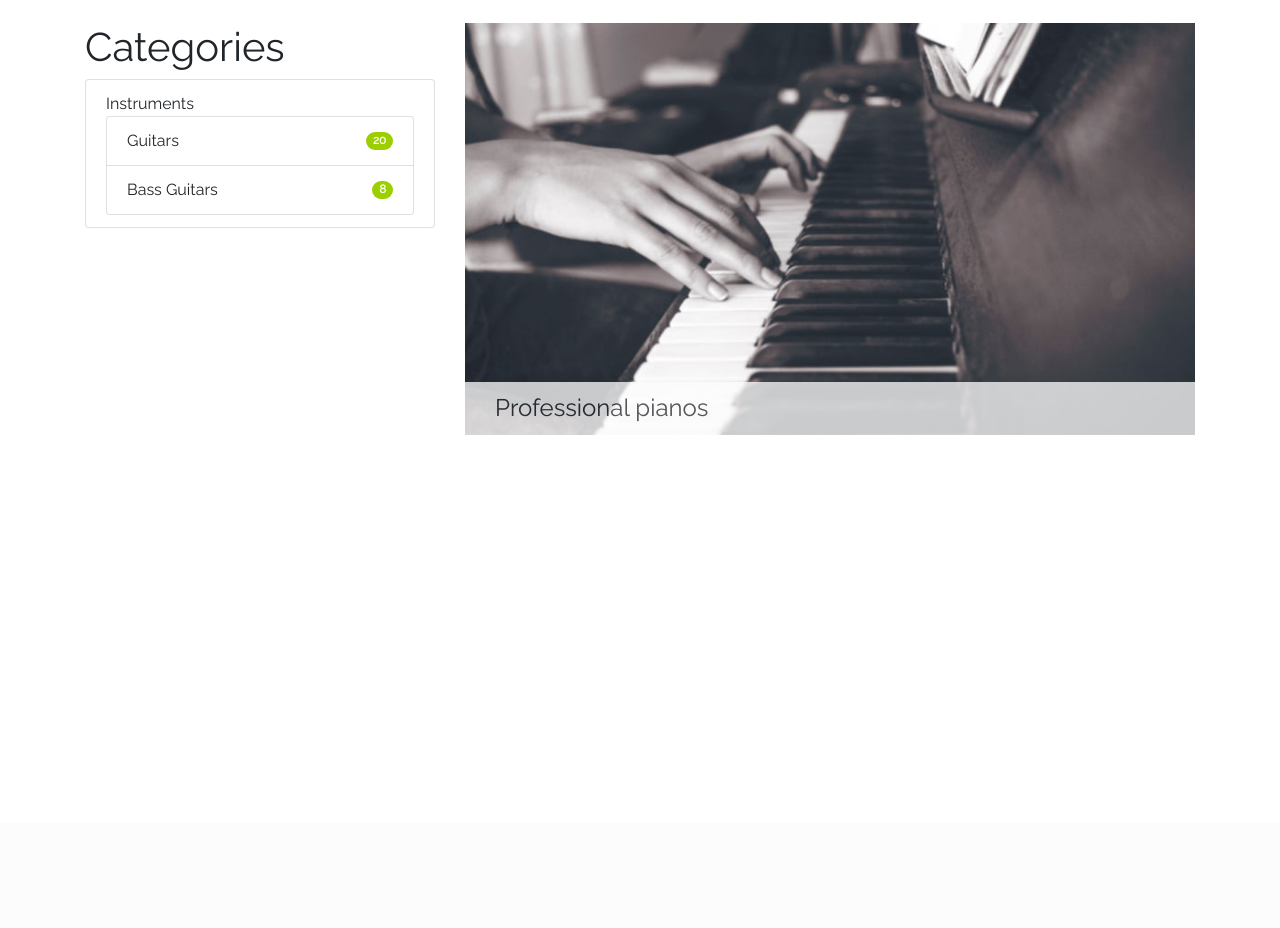
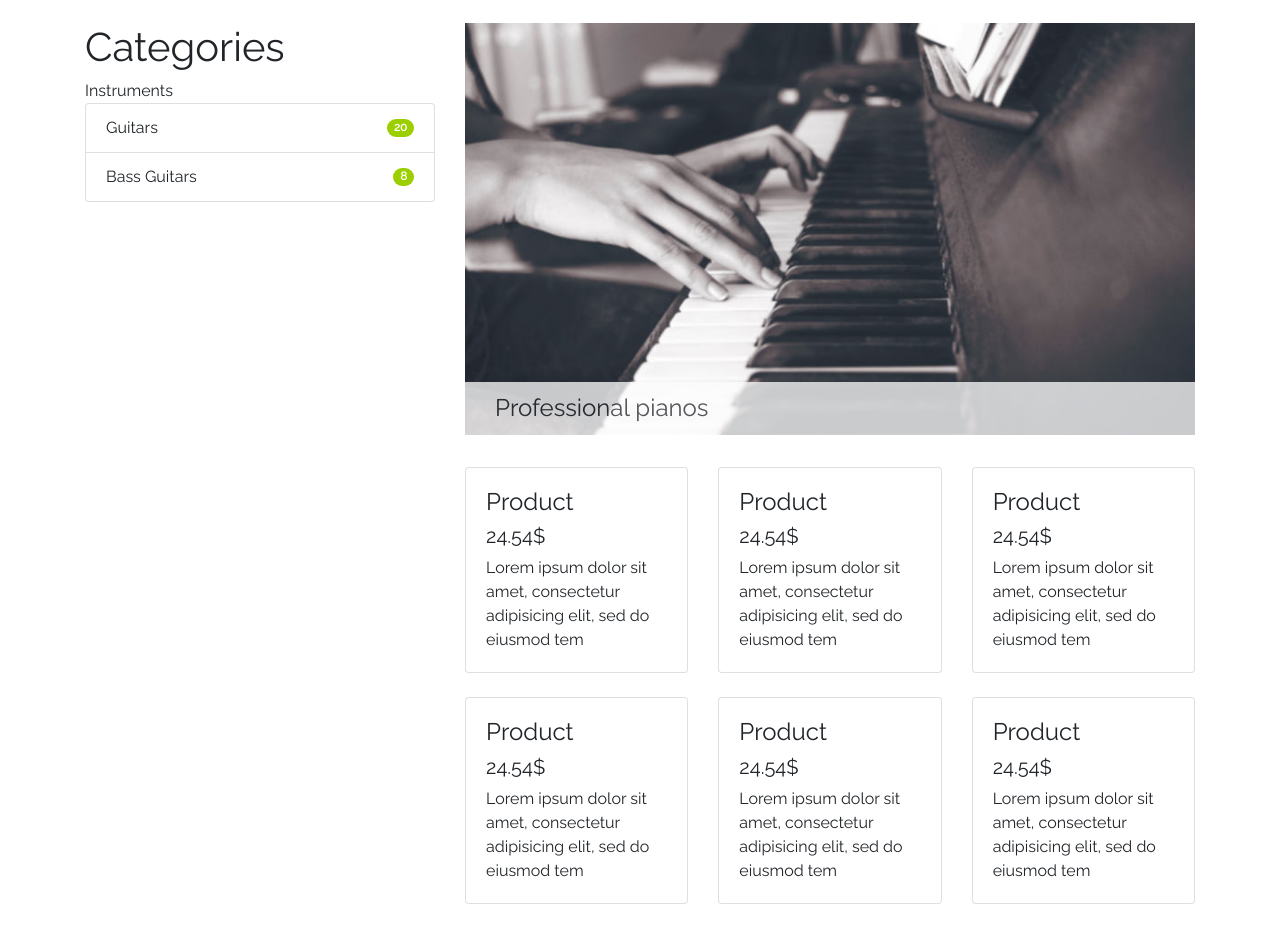
Before and after one commit to dev-cyprium/web-programming-ict, a PHP site: page /store.php in a window 1280 px wide. Shown: the part 57-985 px from the top of the page. Before the commit the page ends 492 px from the top, so only its background shows below. Run offline with PHP 8.4, Linux system fonts and the light colour scheme; grey boxes are pictures that could not be loaded.

Commit message:
add some site content

```diff
--- a/store.php
+++ b/store.php
@@ -14,8 +14,6 @@
         <div class='col-lg-4'>
           <h1>Categories</h1>
             <ul class='list-group'>
-            <li class="list-group-item">
-              <ul class='list-group'>
               Instruments
               <li class='list-group-item d-flex justify-content-between align-items-center'>
                 Guitars
@@ -26,14 +24,70 @@
                 <span class='badge badge-green badge-pill normal-font'>8</span>
               </li>
             </ul>
-            </li>
-          </ul>
         </div>
-        <div class='col-lg-8'>
+        <div class='col-lg-8' id="shop">
           <div class='my-slider'>
             <img src='/images/slider-1.jpg' alt='slide-1' />
             <img src='/images/slider-2.jpg' alt='slide-2' />
             <img src='/images/slider-3.jpg' alt='slide-3' />
+          </div>
+          <div class="row">
+            <div class="col-lg-4">
+              <div class="card h-100">
+                <div class="card-body">
+                  <h4 class="class-title">Product</h4>
+                  <h5>24.54$</h5>
+                  <p class="card-text">Lorem ipsum dolor sit amet, consectetur adipisicing elit, sed do eiusmod tem</p>
+                </div>
+              </div>
+            </div>
+            <div class="col-lg-4">
+              <div class="card h-100">
+                <div class="card-body">
+                  <h4 class="class-title">Product</h4>
+                  <h5>24.54$</h5>
+                  <p class="card-text">Lorem ipsum dolor sit amet, consectetur adipisicing elit, sed do eiusmod tem</p>
+                </div>
+              </div>
+            </div>
+            <div class="col-lg-4">
+              <div class="card h-100">
+                <div class="card-body">
+                  <h4 class="class-title">Product</h4>
+                  <h5>24.54$</h5>
+                  <p class="card-text">Lorem ipsum dolor sit amet, consectetur adipisicing elit, sed do eiusmod tem</p>
+                </div>
+              </div>
+            </div>
+          </div>
+          <div class="row">
+            <div class="col-lg-4">
+              <div class="card h-100">
+                <div class="card-body">
+                  <h4 class="class-title">Product</h4>
+                  <h5>24.54$</h5>
+                  <p class="card-text">Lorem ipsum dolor sit amet, consectetur adipisicing elit, sed do eiusmod tem</p>
+                </div>
+              </div>
+            </div>
+            <div class="col-lg-4">
+              <div class="card h-100">
+                <div class="card-body">
+                  <h4 class="class-title">Product</h4>
+                  <h5>24.54$</h5>
+                  <p class="card-text">Lorem ipsum dolor sit amet, consectetur adipisicing elit, sed do eiusmod tem</p>
+                </div>
+              </div>
+            </div>
+            <div class="col-lg-4">
+              <div class="card h-100">
+                <div class="card-body">
+                  <h4 class="class-title">Product</h4>
+                  <h5>24.54$</h5>
+                  <p class="card-text">Lorem ipsum dolor sit amet, consectetur adipisicing elit, sed do eiusmod tem</p>
+                </div>
+              </div>
+            </div>
           </div>
         </div>
       </div>
--- a/style.css
+++ b/style.css
@@ -125,6 +125,7 @@ a.btn-primary:visited {
 .my-slider {
   position: relative;
   overflow: hidden;
+  margin-bottom: 2rem;
 }
 
 .my-slider h1 {
@@ -143,6 +144,10 @@ a.btn-primary:visited {
   display: flex;
 }
 
+#shop .row {
+  margin-bottom: 1.5em;
+}
+
 .my-slider img {
   width: 100%;
   height: auto;
```
Also changed, not shown: podaci/gitare.json (added, +37 -0 lines), images/g1.jpg (added). Lines whose indentation alone changed are shown as unchanged.
